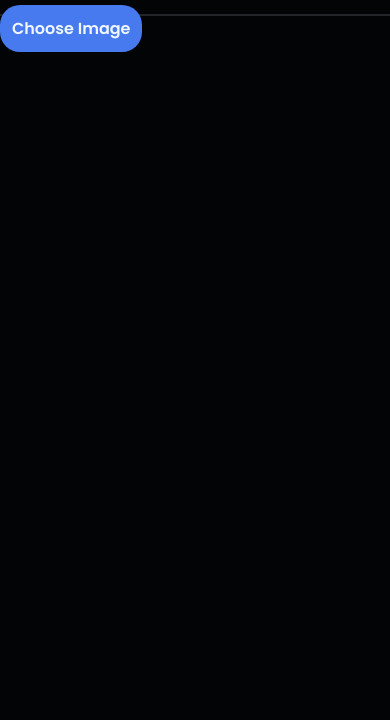
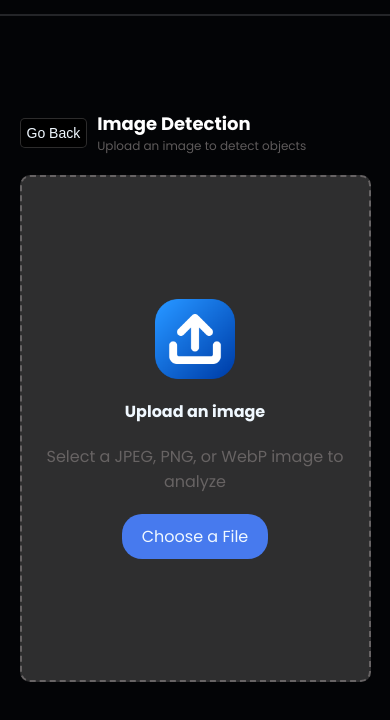
Before and after one commit to vishnubahadur/ObjectDetection-Tensorflow, a website: page uploadImage.html in a window 390 px wide. Shown: the part 68-788 px from the top of the page. Drawn offline with Linux system fonts and the light colour scheme.

Commit message:
refactor: update HTML structure and styles for image upload and live camera detection

```diff
--- a/script.js
+++ b/script.js
@@ -4,7 +4,7 @@ const res = document.getElementById("result")
 
 let img = document.createElement("img");
 
-
+console.log(image)
 function handleImageUpload() {
   image.addEventListener("change", (e) => {
     // console.log(e.target.files[0]);
--- a/style.css
+++ b/style.css
@@ -1,6 +1,6 @@
-@import url('https://fonts.googleapis.com/css2?family=Poppins:ital,wght@0,100;0,200;0,300;0,400;0,500;0,600;0,700;0,800;0,900;1,100;1,200;1,300;1,400;1,500;1,600;1,700;1,800;1,900&display=swap');
+@import url("https://fonts.googleapis.com/css2?family=Poppins:ital,wght@0,100;0,200;0,300;0,400;0,500;0,600;0,700;0,800;0,900;1,100;1,200;1,300;1,400;1,500;1,600;1,700;1,800;1,900&display=swap");
 
-*{
+* {
   margin: 0;
   padding: 0;
   box-sizing: border-box;
@@ -24,9 +24,8 @@ header {
   justify-content: center;
   align-items: center;
   margin: 3rem;
-
 }
-.header-right>img{
+.header-right > img {
   height: 40px;
   border-radius: 10px;
 }
@@ -54,13 +53,13 @@ header {
     font-weight: 300;
   }
 }
-.section2{
+.section2 {
   margin-top: 2rem;
   display: flex;
   justify-content: center;
   align-items: center;
   gap: 3rem;
-  .card{
+  .card {
     height: 40vh;
     width: 30vw;
     background-color: #3535368e;
@@ -68,58 +67,60 @@ header {
     transition: all 0.2s ease-in;
   }
 }
-.card:hover{
+.card:hover {
   cursor: pointer;
-  border: 1px solid #477AEE;
+  border: 1px solid #477aee;
 }
-.image-upload{
+.image-upload {
   padding: 20px;
 }
-.image-upload>img{
+.image-upload > img {
   height: 60px;
 }
-.image-upload>h1{
-  margin-top:10px;
+.image-upload > h1 {
+  margin-top: 10px;
   font-weight: 400;
 }
-.label{
+.label {
   margin-top: 30px;
   padding: 12px;
   text-align: center;
   color: aliceblue;
   font-weight: 600;
-  background-color: #477AEE;
-  width:25vw;
+  background-color: #477aee;
+  width: 25vw;
   border-radius: 20px;
 }
-a{
+a {
   text-decoration: none;
 }
-.info{
-  margin-top:40px;
+.info {
+  margin-top: 40px;
   margin-bottom: 40px;
   display: flex;
   justify-content: center;
   align-items: center;
 }
-.info-detail{
+.info-detail {
   border-radius: 10px;
-  padding: 20px 25px;
+  padding: 10px 20px;
   width: 80vw;
-  height: 20vh;
   background-color: #3535368e;
   margin-bottom: 20px;
-  h1{
+  h1 {
     color: aliceblue;
   }
-  p{
-     color:#838588;
+  p {
+    color: #838588;
   }
 }
-footer{
+footer {
   width: 100%;
   height: 10vh;
   border-top: 2px solid #55575a67;
+  color: #FFF;
+  text-align: center;
+  padding-top: 20px;
 }
 
 /* .image-container{
@@ -191,20 +192,20 @@ footer{
     }
   } */
 
-@media only screen and (max-width:600px){
-  header{
+@media only screen and (max-width: 600px) {
+  header {
     height: 10vh;
   }
-  .header-right{
+  .header-right {
     gap: 1rem;
     margin-left: 1rem;
-    h1{
+    h1 {
       font-size: 20px;
     }
-    p{
+    p {
       font-size: 12px;
     }
-    img{
+    img {
       height: 40px;
     }
   }
@@ -221,33 +222,48 @@ footer{
       font-weight: 300;
     }
   }
-  .section2{
+  .section2 {
     flex-direction: column;
-    .card{
+    .card {
       width: 80vw;
       overflow: hidden;
     }
   }
-  .label{
+  .label {
     margin-top: 30px;
     padding: 12px;
     text-align: center;
     color: aliceblue;
     font-weight: 600;
-  background-color: #477AEE;
-  width:100%;
+    background-color: #477aee;
+    width: 100%;
     border-radius: 20px;
   }
-.info-detail{
+  .info-detail {
     width: 90%;
-  height: 20vh;
-  h1{
+    h1 {
       font-size: 20px;
       color: aliceblue;
     }
-  p{
-     color:#838588;
+    p {
+      color: #838588;
       font-size: 12px;
     }
   }
+  .back-option{
+    width: 90vw;
+    .btn{
+      padding: 6px;
     }
+    h2{
+      font-size: 18px;
+    }
+    p{
+      font-size: 12px;
+    }
+  }
+  .upload {
+    width: 90vw;
+    text-align: center;
+  }
+}
--- /dev/null
+++ b/uploadImage.css
@@ -0,0 +1,71 @@
+#detectImage{
+    width: 100vw;
+    height: calc(100vh - 10vh);
+    display: flex;
+    justify-content: center;
+    align-items: center;
+    flex-direction: column;
+    gap: 20px;
+
+}
+.back-option{
+    display: flex;
+    width: 60vw;
+    flex-direction: row;
+    gap: 10px;
+    color: white;
+    /* justify-content: center; */
+    align-items: center;
+    p{
+        font-size: 14px;
+        color: #757171cc;
+    }
+}
+.btn{
+    background-color: black;
+    padding: 10px 20px;
+    outline: none;
+    border: none;
+    border: 1px solid #75717163 ;
+    border-radius: 5px;
+    color: aliceblue;
+    font-size: 14px;
+    cursor: pointer;
+    font-weight: 500;
+}
+.upload{
+    width: 60vw;
+    height: 60vh;
+    background-color: #75717163;
+    border: 2px dashed #8a86869f;
+    border-radius: 10px;
+    display: flex;
+    justify-content:center ;
+    flex-direction: column;
+    align-items: center;
+    gap: 20px;
+    color: aliceblue;
+    padding: 20px 0px;
+
+    label{
+        background-color: #477AEE;
+        padding: 10px 20px ;
+        border-radius: 20px;
+        cursor: pointer;
+    }
+    p{
+        color: #757171cc ;
+    }
+    img{
+        width: 80px;
+    }
+}
+.preview-image{
+    width: 50vw;
+    height: 50vh;
+    position: absolute;
+    background-color: #757171;
+    border-radius: 20px;
+    display: none;
+
+}
--- a/uploadImage.html
+++ b/uploadImage.html
@@ -4,6 +4,7 @@
     <meta charset="UTF-8" />
     <meta name="viewport" content="width=device-width, initial-scale=1.0" />
     <title>Document</title>
+    <link rel="stylesheet" href="uploadImage.css" />
     <link rel="stylesheet" href="style.css" />
   </head>
   <body>
@@ -19,8 +20,20 @@
       </div>
     </header>
     <div id="detectImage">
-      <div>
-        <label class="label" for="image">Choose Image</label>
+      <div class="back-option">
+        <a href="index.html"><button class="btn">Go Back</button></a>
+        <span>
+          <h2>Image Detection</h2>
+          <p>Upload an image to detect objects</p>
+        </span>
+      </div>
+      <div class="file-upload">
+        <div class="upload">
+          <img src="./assests/upload.png" alt="">
+          <h4>Upload an image</h4>
+
+          <p>Select a JPEG, PNG, or WebP image to analyze</p>
+          <label for="image">Choose a File</label>
           <input
             id="image"
             name="image"
@@ -28,6 +41,10 @@
             placeholder="Enter the image URL"
             hidden
           />
+          <div class="preview-image">
+
+          </div>
+        </div>
       </div>
     </div>
   </body>
```
Also changed, not shown: index.html (+22 -8 lines), liveCamera.html (+37 -8 lines). Lines whose indentation alone changed are shown as unchanged.
